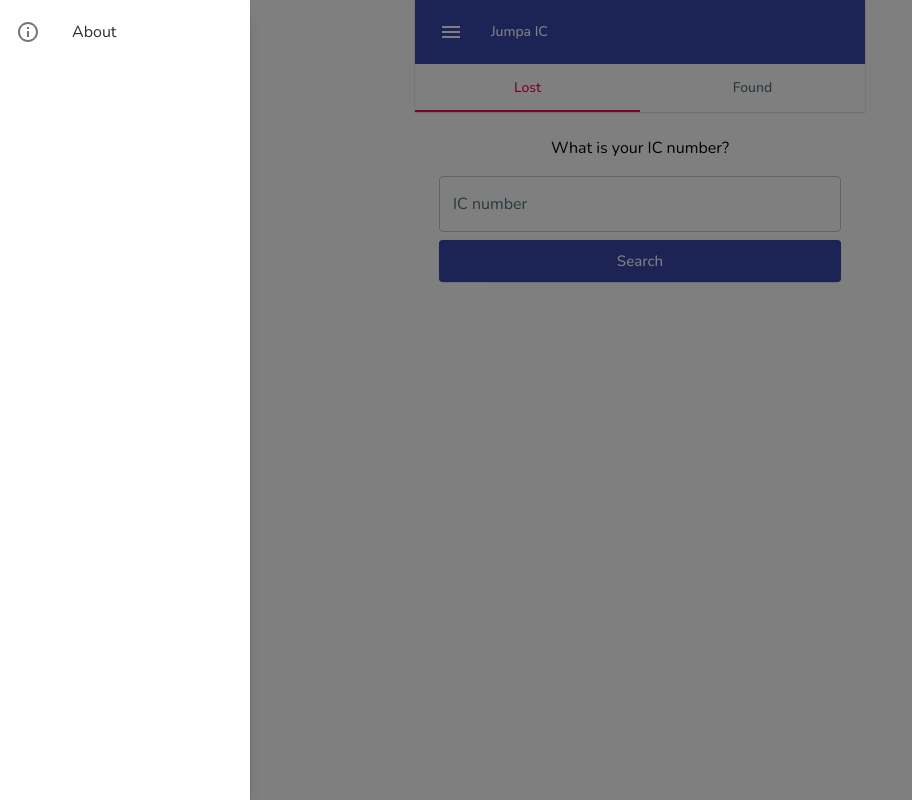
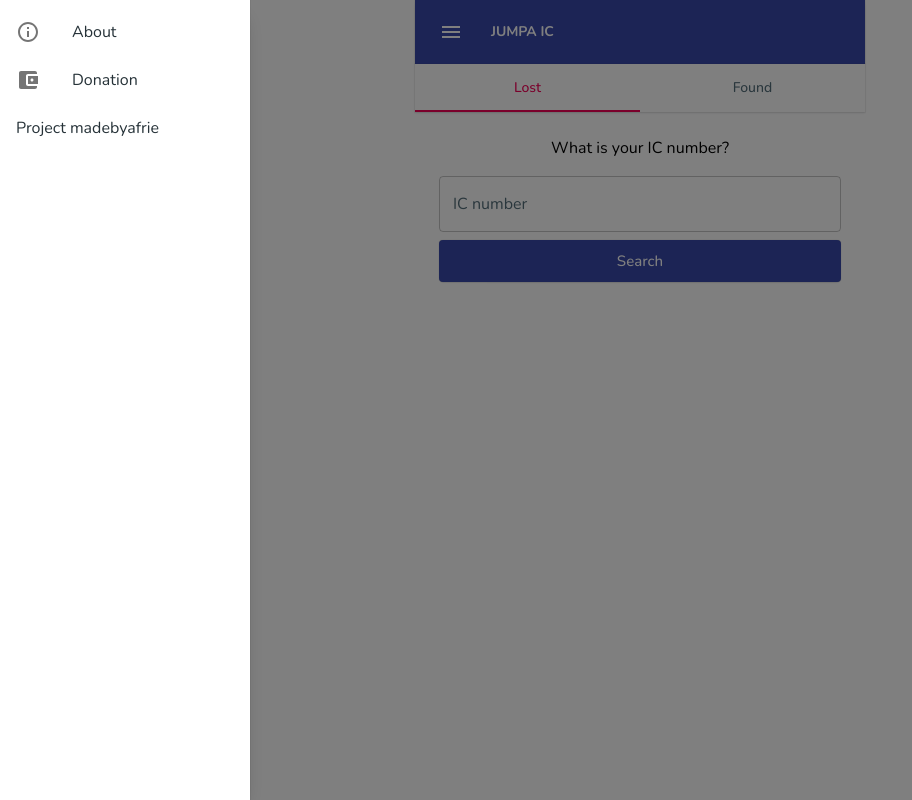
Before and after one commit to nric-lookup/frontend, a React (Create React App) app: page / in a window 1280 px wide. Both pictures are taken after a click on the button "menu". Shown: the whole page, without its empty margins (0-912 px from the left). Built offline with nearby package versions, Linux system fonts and the light colour scheme.

Commit message:
Add donation and about tabs

```diff
--- a/src/components/Topbar.js
+++ b/src/components/Topbar.js
@@ -11,6 +11,7 @@ import ListItem from '@material-ui/core/ListItem'
 import ListItemIcon from '@material-ui/core/ListItemIcon'
 import ListItemText from '@material-ui/core/ListItemText'
 import InfoOutlinedIcon from '@material-ui/icons/InfoOutlined'
+import AccountBalanceWalletIcon from '@material-ui/icons/AccountBalanceWallet'
 
 function Topbar({ classes }) {
   const [open, setOpen] = useState(false)
@@ -28,7 +29,7 @@ function Topbar({ classes }) {
             <MenuIcon />
           </IconButton>
           <Typography variant='h6' className={classes.title}>
-            Jumpa IC
+            <b>JUMPA IC</b>
           </Typography>
         </Toolbar>
       </AppBar>
@@ -41,6 +42,15 @@ function Topbar({ classes }) {
               </ListItemIcon>
               <ListItemText primary='About' />
             </ListItem>
+            <ListItem button>
+              <ListItemIcon>
+                <AccountBalanceWalletIcon />
+              </ListItemIcon>
+              <ListItemText primary='Donation' />
+            </ListItem>
+            <ListItem>
+              <ListItemText primary='Project madebyafrie' />
+            </ListItem>
           </List>
         </div>
       </Drawer>
```
